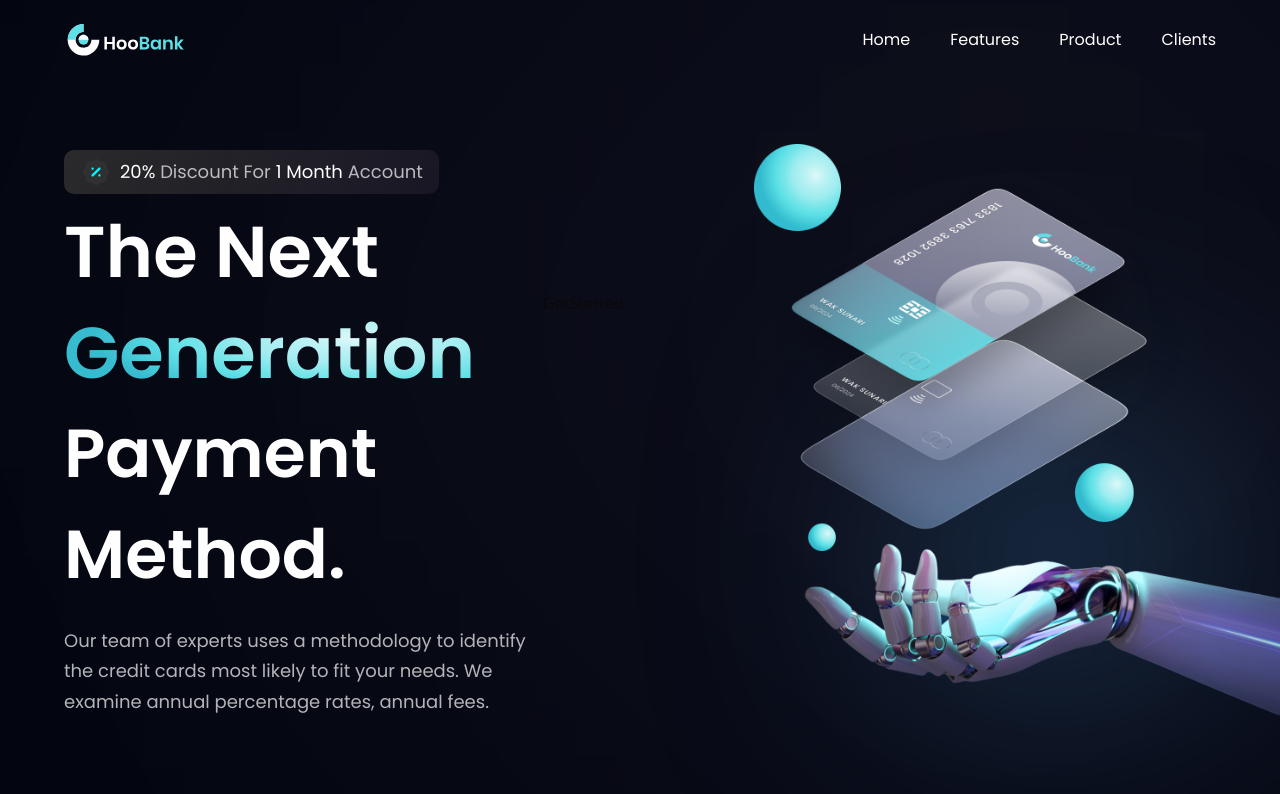
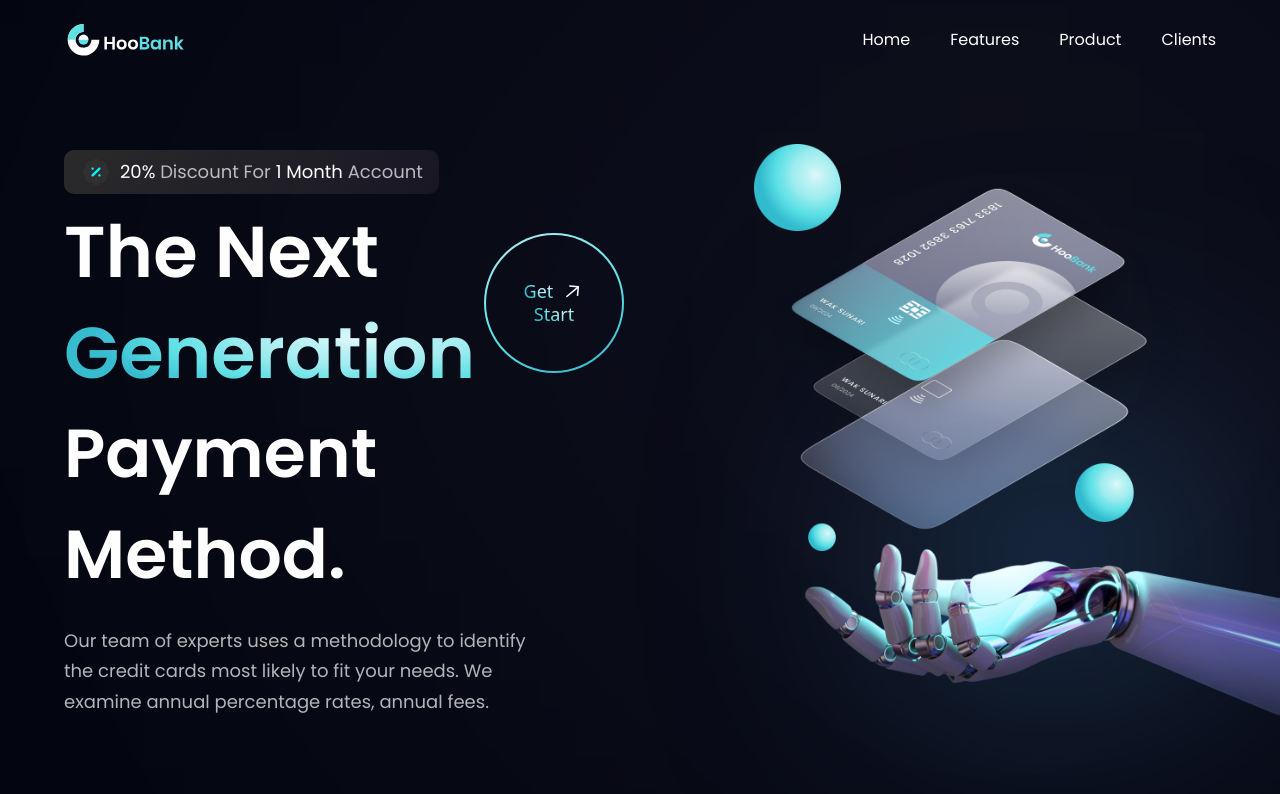
Before and after one commit to TomWallaceJr/fake-bank, a React (Vite) app: page / in a window 1280 px wide. Shown: the top 794 px of the page. Built offline with nearby package versions, Linux system fonts and the light colour scheme.

Commit message:
getstarted component

```diff
--- a/src/components/GetStarted.jsx
+++ b/src/components/GetStarted.jsx
@@ -1,7 +1,27 @@
 import React from "react";
+import styles from "../styles";
+import { arrowUp } from "../assets";
 
-const GetStarted = () => {
-  return <div>GetStarted</div>;
-};
+const GetStarted = () => (
+  <div
+    className={`${styles.flexCenter} w-[140px] h-[140px] rounded-full bg-blue-gradient p-[2px] cursor-pointer`}>
+    <div
+      className={`${styles.flexCenter} flex-col bg-primary w-[100%] h-[100%] rounded-full`}>
+      <div className={`${styles.flexStart} flex-row`}>
+        <p className='font.poppins font-medium text-[18px] leading-[23px] mr-2'>
+          <span className='text-gradient'>Get</span>
+        </p>
+        <img
+          src={arrowUp}
+          alt='arrow'
+          className='w-[23px] h-[23px] object-contain'
+        />
+      </div>
+      <p className='font.poppins font-medium text-[18px] leading-[23px]'>
+        <span className='text-gradient'>Start</span>
+      </p>
+    </div>
+  </div>
+);
 
 export default GetStarted;
--- a/src/components/Hero.jsx
+++ b/src/components/Hero.jsx
@@ -46,11 +46,11 @@
           className='w-[100%] h-[100%] relative z-[5]'
         />
 
-        {/* gradient start */}
+        {/* background gradient start */}
         <div className='absolute z-[0] w-[40%] h-[35%] top-0 pink__gradient' />
         <div className='absolute z-[1] w-[80%] h-[80%] rounded-full white__gradient bottom-40' />
         <div className='absolute z-[0] w-[50%] h-[50%] right-20 bottom-20 blue__gradient' />
-        {/* gradient end */}
+        {/* background gradient end */}
       </div>
 
       <div className={`ss:hidden ${styles.flexCenter}`}>
```
